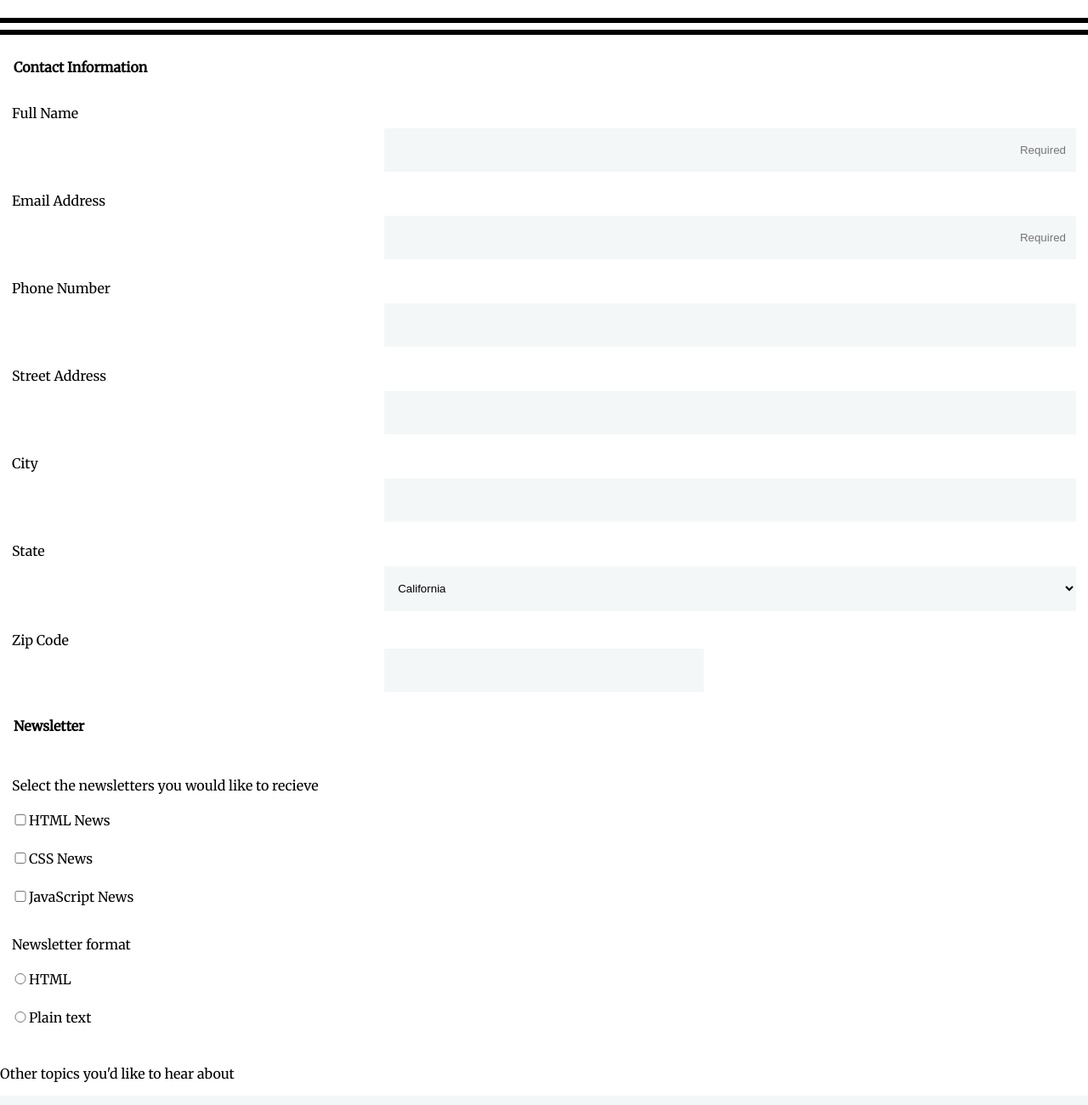
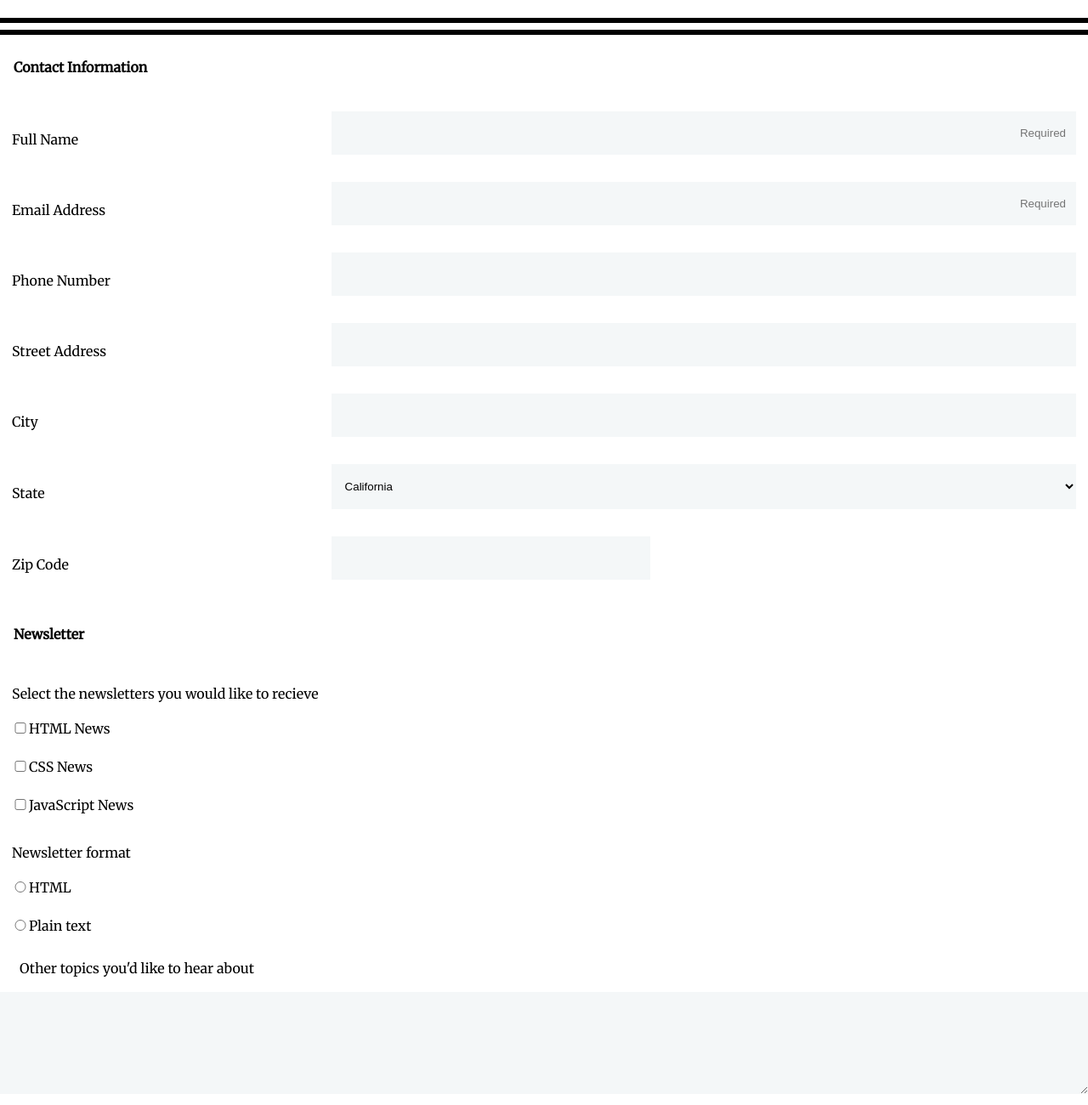
Before and after one commit to daronirl/FEWD-project-3-master, a plain HTML site: page index.html in a window 1280 px wide. Shown: the part 240-1540 px from the top of the page at 85% size. Drawn offline with Linux system fonts and the light colour scheme.

Commit message:
finished media queries for 768px

```diff
--- a/css/style.css
+++ b/css/style.css
@@ -7,6 +7,7 @@ html, body {
     font-family: 'Merriweather', serif;
     margin:0;
     padding:0;
+    height: 100%;
 
 
 }
@@ -21,7 +22,7 @@ header {
 
 }
 
-legend, .spn {
+legend {
     font-weight: bold;
     padding-top: 20px;
     padding-bottom: 28px;
@@ -51,6 +52,16 @@ fieldset {
 
 }
 
+.form-group {
+    display:flex;
+    flex-direction: column;
+}
+
+.field-group {
+    display:flex;
+    flex-direction: column;
+
+}
 
 input,
 select,
@@ -77,7 +88,6 @@ input[placeholder="Required"] {
 }
 
 input[id="zipcode"] {
-    display:flex;
     width:60%;
 
 }
@@ -120,15 +130,19 @@ footer {
 
 @media (min-width: 768px) {
 
-  input,
-  select,
-  textarea {
-    display:flex;
-    width: 100%;
-    margin-left: auto;
+   input,
+   select,
+   textarea {
+     margin-left: auto;
+
+}
 
 
-  }
+
+.field-group {
+    flex-direction: row;
+    align-items: center;
+}
 
 
   input[type="text"],
@@ -137,24 +151,29 @@ footer {
   input[id="street"],
   input[id="city"],
   select[id="state"] {
-    width: 65%;
+    width: 70%;
 
 
   }
 
- input[type="checkbox"],
- input[type="radio"] {
-     display:inline-block;
- }
-
 
  input[id="zipcode"] {
     width: 30%;
-    margin:0 auto;
+    margin-right: 40%;
+
+
 
 
  }
 
+ .messagearea {
+    margin-left: 1.8%;
+    padding-bottom: 10px;
+ }
+
+
+
+
 
 
 }
--- a/index.html
+++ b/index.html
@@ -25,50 +25,71 @@
     <form>
 
          <fieldset>
-            <legend><span class="spn">Contact Information</span></legend>
-            <label for="name">Full Name</label>
+
+          <legend>Contact Information</legend>
+          <div class="form-group">
+          <div class="field-group">
+            <label for="name">Full Name</label><br>
             <input type="text" id="name" name="user_name" placeholder="Required">
+        </div>
 
-            <label for="mail">Email Address</label>
+         <div class="field-group">
+            <label for="mail">Email Address</label><br>
             <input type="email" id="mail" name="user_email" placeholder="Required">
+          </div>
 
+         <div class="field-group">
             <label for="phone">Phone Number</label>
             <input id="phone" name="user_number">
+         </div>
 
+         <div class="field-group">
             <label for="street">Street Address</label>
             <input id="street" name="user_street">
+         </div>
 
+        <div class="field-group">
             <label for="city">City</label>
             <input id="city" name="user_city">
+         </div>
 
+                <div class="field-group">
             <label for="state">State</label>
             <select id="state" name="user_state">
                 <option value="ca">California</option>
                 <option value="az">Arizona</option>
                 <option value="nv">Nevada</option>
             </select>
+            </div>
 
+
+            <div class="field-group">
             <label for="zipcode">Zip Code</label>
             <input id="zipcode" name="user_zip">
+            </div>
+            </div>
         </fieldset>
 
 
         <fieldset>
-            <legend><span class="spn">Newsletter</span></legend>
+            <legend>Newsletter</legend>
 
                 <p>Select the newsletters you would like to recieve</p>
-                <input type="checkbox" id="htmlnews" value="htmlnews" name="user_htmlletter"><label>HTML News</label><br>
-                <input type="checkbox" id="cssnews" value="cssnews" name="user_cssletter"><label>CSS News</label><br>
-                <input type="checkbox" id="jsnews" value="jsnews" name="user_jsletter"><label>JavaScript News</label>
+                <input type="checkbox" id="htmlnews" value="htmlnews" name="user_htmlletter"><label for="htmlnews">HTML News</label><br>
+                <input type="checkbox" id="cssnews" value="cssnews" name="user_cssletter"><label for="cssnews">CSS News</label><br>
+                <input type="checkbox" id="jsnews" value="jsnews" name="user_jsletter"><label for="jsnews">JavaScript News</label>
 
                 <p>Newsletter format</p>
-                <input type="radio" id="html" value="html" name="user_format"><label>HTML</label><br>
-                <input type="radio" id="plain" value="plain" name="user_format"><label>Plain text</label>
+                <input type="radio" id="html" value="html" name="user_format"><label for="html">HTML</label><br>
+                <input type="radio" id="plain" value="plain" name="user_format"><label for="plain">Plain text</label>
+
 
             </fieldset>
 
-            <p>Other topics you'd like to hear about</p>
-            <textarea></textarea>
+            <div class="messagearea">
+            <label for="otopics">Other topics you'd like to hear about</label><br>
+            </div>
+            <textarea id="otopics" name="user_otopics"></textarea>
 
 
 
```
